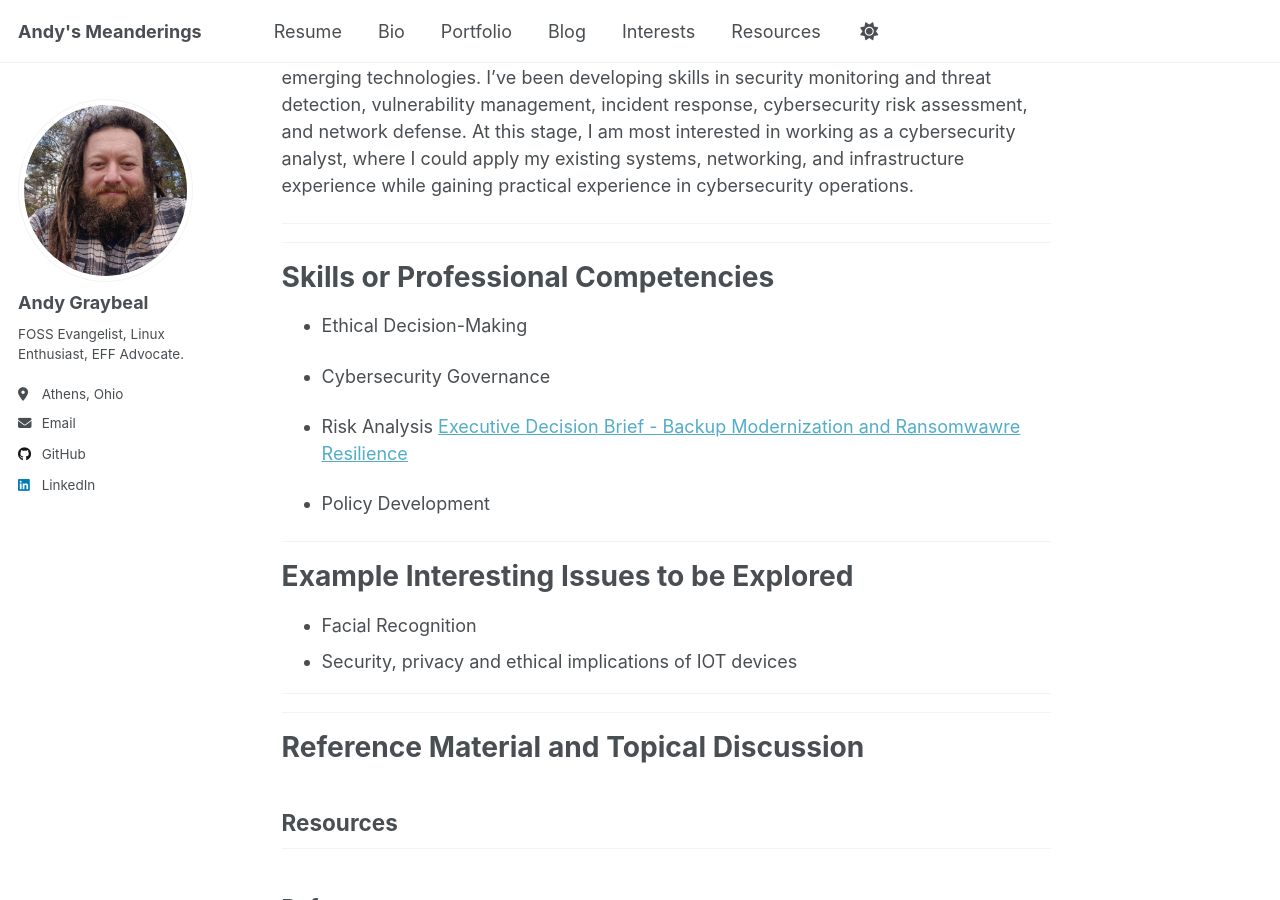
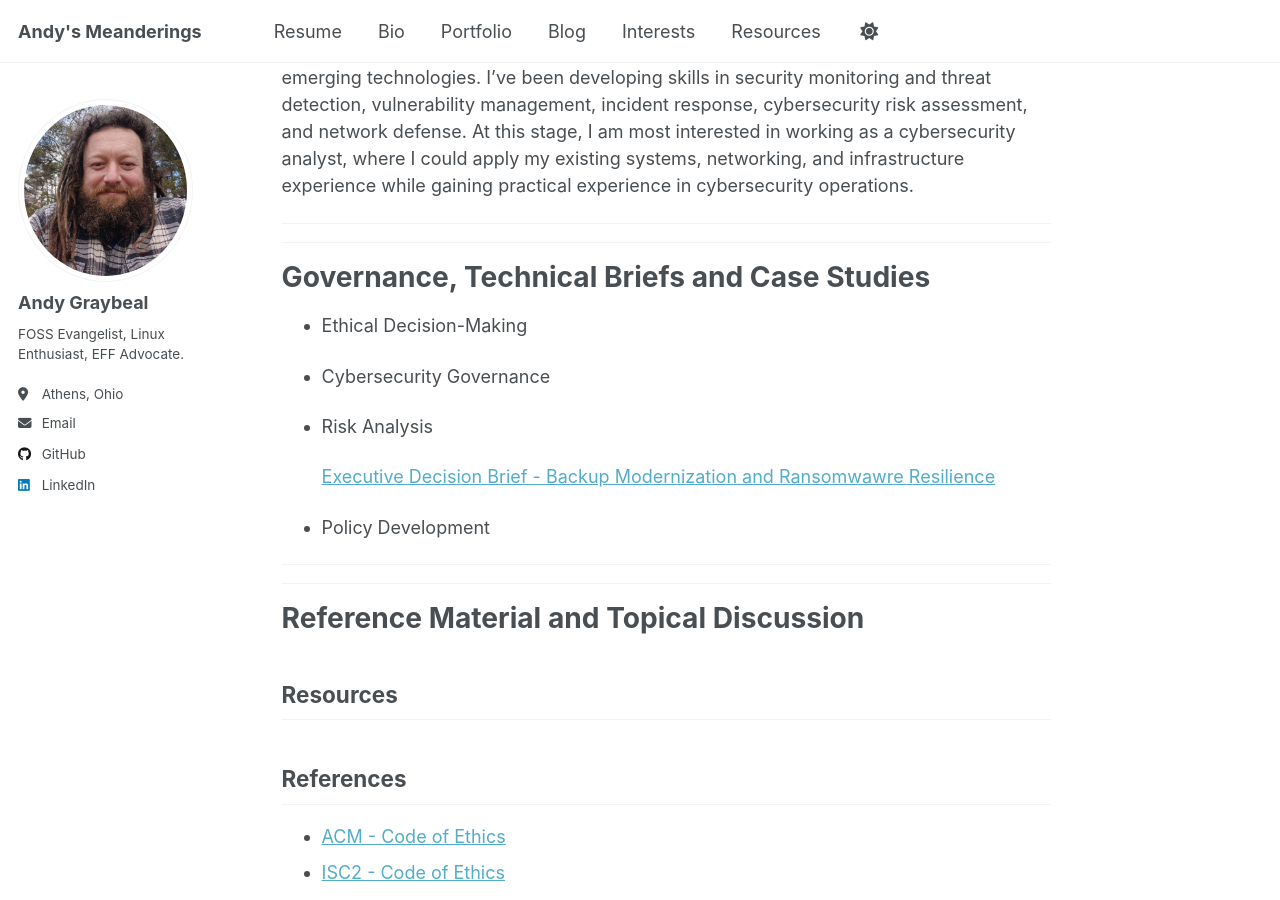
Before and after one commit to andy-graybeal/andy-graybeal.github.io, a Jekyll site: the page built from _portfolio/cybr-2100.md, in a window 1280 px wide and 900 px high, scrolled down 530 px. Built offline with Jekyll 4.4.1, drawn with Linux system fonts in a browser that asks for light colours; a script that is not in the unit is left out.

Commit message:
Revise skills and remove example issues section
Updated skills section and removed example issues.

```diff
--- a/_portfolio/cybr-2100.md
+++ b/_portfolio/cybr-2100.md
@@ -18,24 +18,21 @@ I am a systems and network administrator with extensive hands-on experience supp
 ---
 ---
 
-# Skills or Professional Competencies
+# Governance, Technical Briefs and Case Studies
 
 - Ethical Decision-Making
 
 - Cybersecurity Governance
 
 - Risk Analysis
+
   [Executive Decision Brief - Backup Modernization and Ransomwawre Resilience](/files/cybr-2100/assignments/Executive Decision Brief - Backup Modernization and Ransomwawre Resilience.md)
 
 - Policy Development
 
 ---
 
-# Example Interesting Issues to be Explored
-- Facial Recognition
-- Security, privacy and ethical implications of IOT devices
 
----
 ---
 
 # Reference Material and Topical Discussion
```
